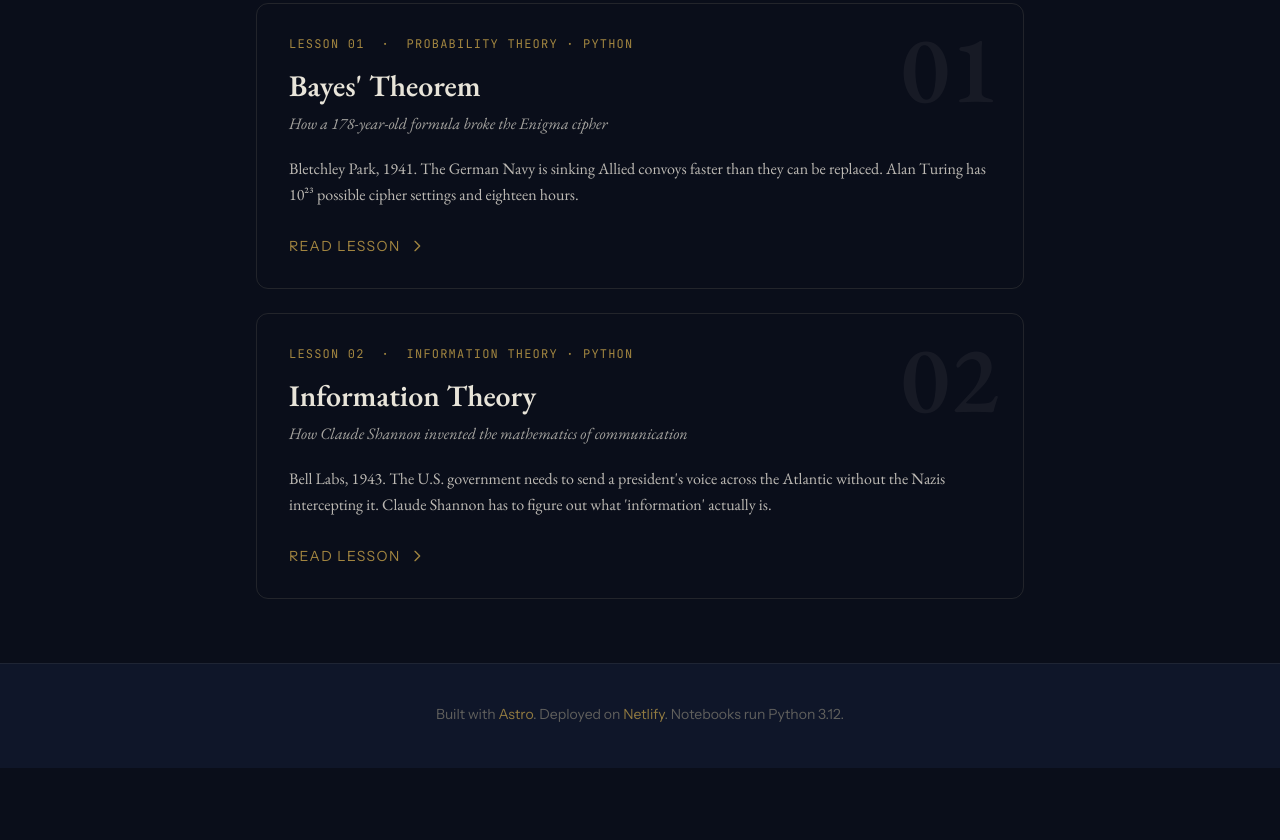
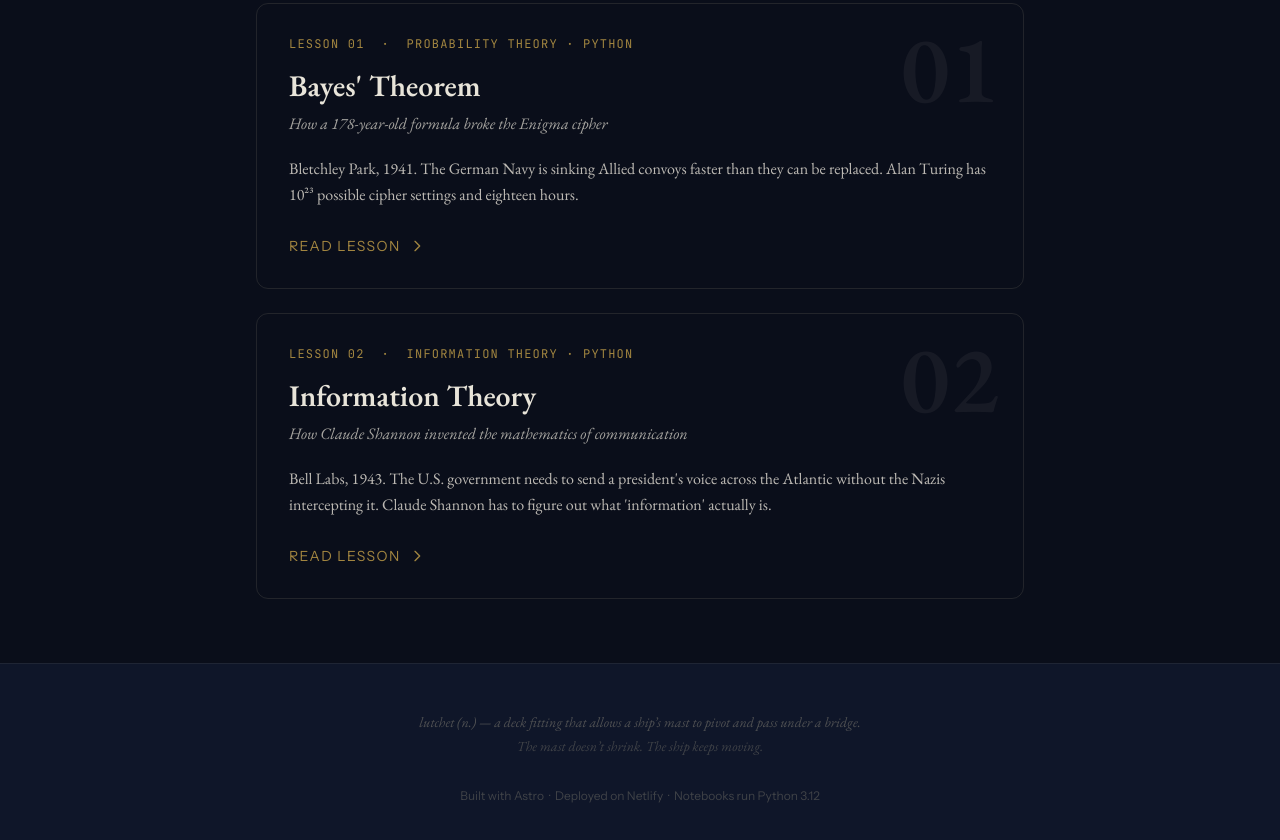
Before and after one commit to vivekatsuperset/lutchet, an Astro site in the folder website/: page / in a window 1280 px wide. Shown: the part 1608-2448 px from the top of the page. Before the commit the page ends 2376 px from the top, so only its background shows below. Built offline with nearby package versions, Linux system fonts and the light colour scheme; Astro itself is replaced by a stand-in of ours.

Commit message:
add lutchet footer

```diff
--- a/website/src/pages/index.astro
+++ b/website/src/pages/index.astro
@@ -151,11 +151,19 @@ import LessonCard from "../components/ui/LessonCard.astro";
 
 <!-- ============================================================== FOOTER -->
 
-<footer class="bg-navy-medium border-t border-ivory-dim/10 py-10 px-8 text-center font-sans">
-  <p class="text-ivory-dim/50 text-sm mb-1">
-    Built with <a href="https://astro.build" class="text-amber/70 hover:text-amber transition-colors">Astro</a>.
-    Deployed on <a href="https://netlify.com" class="text-amber/70 hover:text-amber transition-colors">Netlify</a>.
-    Notebooks run Python&nbsp;3.12.
+<footer class="bg-navy-medium border-t border-ivory-dim/10 py-12 px-8 text-center font-sans">
+  <p class="font-serif text-ivory-dim/40 text-sm italic mb-1">
+    lutchet (n.) &mdash; a deck fitting that allows a ship&rsquo;s mast to pivot and pass under a bridge.
+  </p>
+  <p class="font-serif text-ivory-dim/30 text-sm italic mb-8">
+    The mast doesn&rsquo;t shrink. The ship keeps moving.
+  </p>
+  <p class="text-ivory-dim/30 text-xs">
+    Built with <a href="https://astro.build" class="hover:text-amber/60 transition-colors">Astro</a>
+    &nbsp;&middot;&nbsp;
+    Deployed on <a href="https://netlify.com" class="hover:text-amber/60 transition-colors">Netlify</a>
+    &nbsp;&middot;&nbsp;
+    Notebooks run Python&nbsp;3.12
   </p>
 </footer>
 
```
